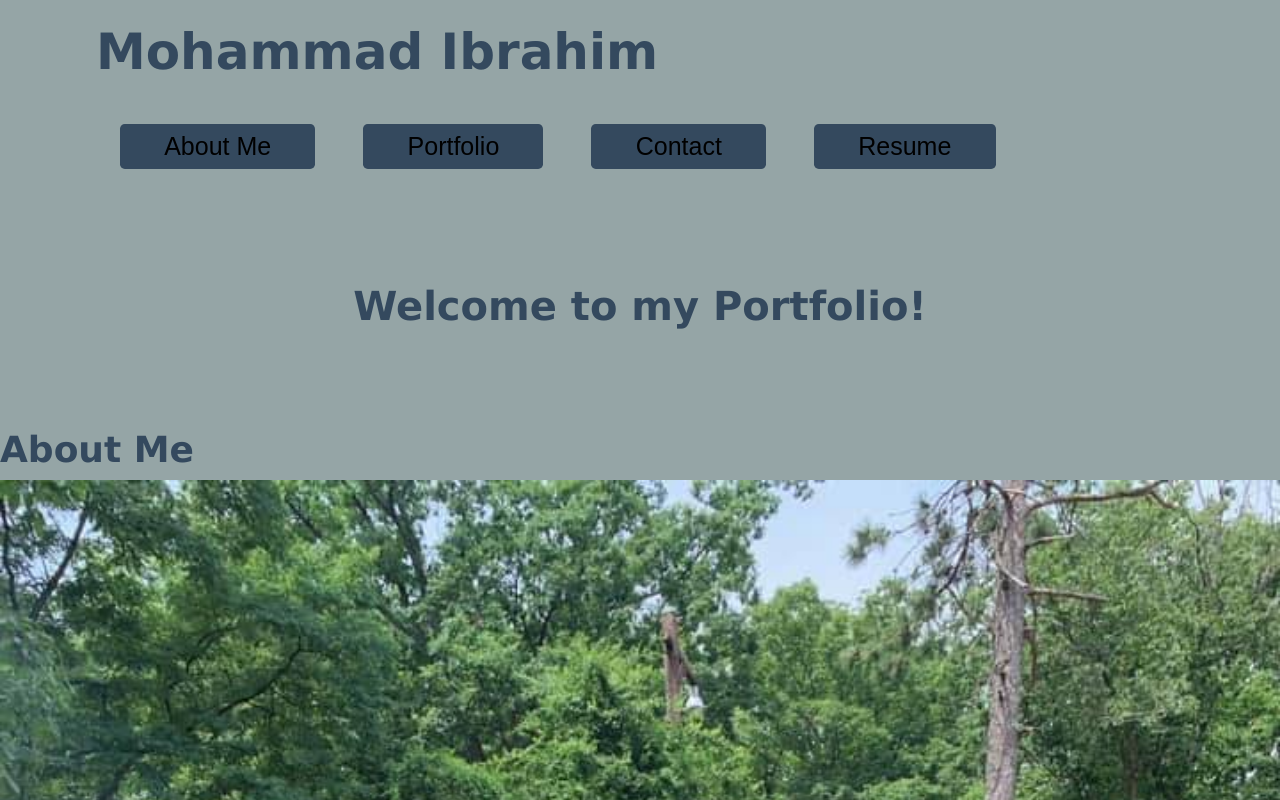
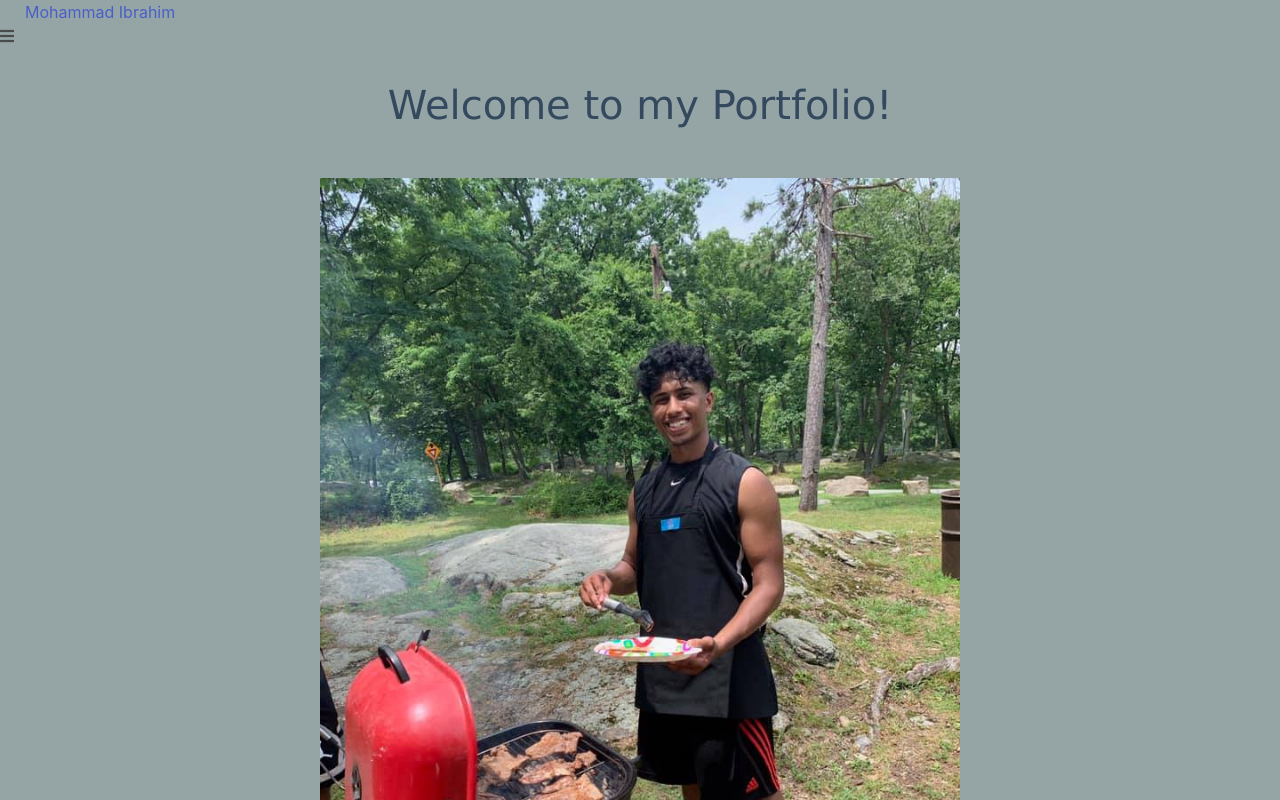
Before and after one commit to mibrahim234/Portfolio-React, a React (Create React App) app in the folder portfolio-react/: page / in a window 1280 px wide. Shown: the top 800 px of the page. Built offline with nearby package versions, Linux system fonts and the light colour scheme.

Commit message:
fixing up navbar

```diff
--- a/portfolio-react/public/index.html
+++ b/portfolio-react/public/index.html
@@ -10,6 +10,10 @@
       content="Web site created using create-react-app"
     />
     <link rel="apple-touch-icon" href="%PUBLIC_URL%/logo192.png" />
+
+    <!-- font awesome cdn -->
+    <link rel="stylesheet" href="https://use.fontawesome.com/releases/v5.15.4/css/all.css" integrity="sha384-DyZ88mC6Up2uqS4h/KRgHuoeGwBcD4Ng9SiP4dIRy0EXTlnuz47vAwmeGwVChigm" crossorigin="anonymous"/>
+
     <!--
       manifest.json provides metadata used when your web app is installed on a
       user's mobile device or desktop. See https://developers.google.com/web/fundamentals/web-app-manifest/
--- a/portfolio-react/src/components/About/index.js
+++ b/portfolio-react/src/components/About/index.js
@@ -5,8 +5,8 @@ function About() {
 
   return (
     <section className="my-5" >
-      <h1 id="about">About Me</h1>
-      <img src={coverImage} className="my-2" style={{ width: "100%" }} alt="cover" />
+      {/* <h1 id="about">About Me</h1> */}
+      <img src={coverImage} className="my-2" style={{ width: "50%" }} alt="cover" />
       <div className="my-2">
       <p> Hi, I’m Mohammad Ibrahim. Welcome to my portfolio site! </p>
                             <p> Born and raised in New York City, I was exposed to many different cultures and unique ways of living life. Growing up here gave me the goal to travel the world. I want to see the beauties of the earth and experience different ways of living life. </p>
--- a/portfolio-react/src/components/Header/index.js
+++ b/portfolio-react/src/components/Header/index.js
@@ -1,27 +1,70 @@
 // appears on multiple pages
 // header/navbar
-import React from 'react';
+import React, {useState} from 'react';
+// import {Button} from './Button';
+import styles from './header.module.css';
 import { Link } from 'react-router-dom';
+// import Dropdown from './Dropdown';
+
+function Header() {
+  const [click, setClick] = useState(false);
+
+  const handleClick = () => setClick(!click);
+
+  return (
+    <>
+    <nav className='navBar'>
+    <Link to="/"
+    className='navbar-logo'>
+      Mohammad Ibrahim
+       </Link>
+
+      <div className='menu-icon' onClick={handleClick}>
+        <i className={click ? 'fas fa-times' : 'fas fa-bars'} />
+      </div>
+    </nav>
 
 
-const Header = () => {
-  return (
-    <header className="bg-secondary mb-4 py-2 flex-row align-center">
-      <div className="container flex-row justify-space-between-lg justify-center align-center">
-        <Link to="/">
-          <h1 className='title1 mb-2 py-2'>Mohammad Ibrahim</h1>
-        </Link>
-
-        <nav className="text-center">
-
-              <button className='btn m-4'> <Link to="/profile">About Me</Link></button>
-              <button className='btn m-4 py-2'> <Link to="/companies">Portfolio</Link></button>
-              <button className='btn m-4 py-2'> <Link to="/developers">Contact</Link></button>
-              <button className='btn m-4 py-2'> <Link to="/developers">Resume</Link></button>
-        </nav>
-      </div>
-    </header>
-  );
-};
+    </>
+  )
+}
 
 export default Header;
+
+
+
+
+
+
+
+
+
+
+
+
+
+
+
+
+
+// const Header = () => {
+ //  return (
+//     <header className="bg-secondary mb-4 py-2 flex-row align-center">
+//       <div className="container flex-row justify-space-between-lg justify-center align-center">
+//         <Link to="/">
+//           <h1 className='title1 mb-2 py-2'>Mohammad Ibrahim</h1>
+//         </Link>
+
+//         <nav className="text-center">
+
+//               <button className='btn m-4'> <Link to="/profile">About Me</Link></button>
+//               <button className='btn m-4 py-2'> <Link to="/companies">Portfolio</Link></button>
+//               <button className='btn m-4 py-2'> <Link to="/developers">Contact</Link></button>
+//               <button className='btn m-4 py-2'> <Link to="/developers">Resume</Link></button>
+//         </nav>
+//       </div>
+//     </header>
+//   );
+//  };
+
+// export default Header;
--- a/portfolio-react/src/index.js
+++ b/portfolio-react/src/index.js
@@ -3,6 +3,8 @@ import ReactDOM from 'react-dom';
 import './index.css';
 import App from './App';
 import reportWebVitals from './reportWebVitals';
+import 'bulma/css/bulma.min.css';
+
 
 ReactDOM.render(
   <React.StrictMode>
```
Also changed, not shown: portfolio-react/src/components/Header/header.module.css (added).
